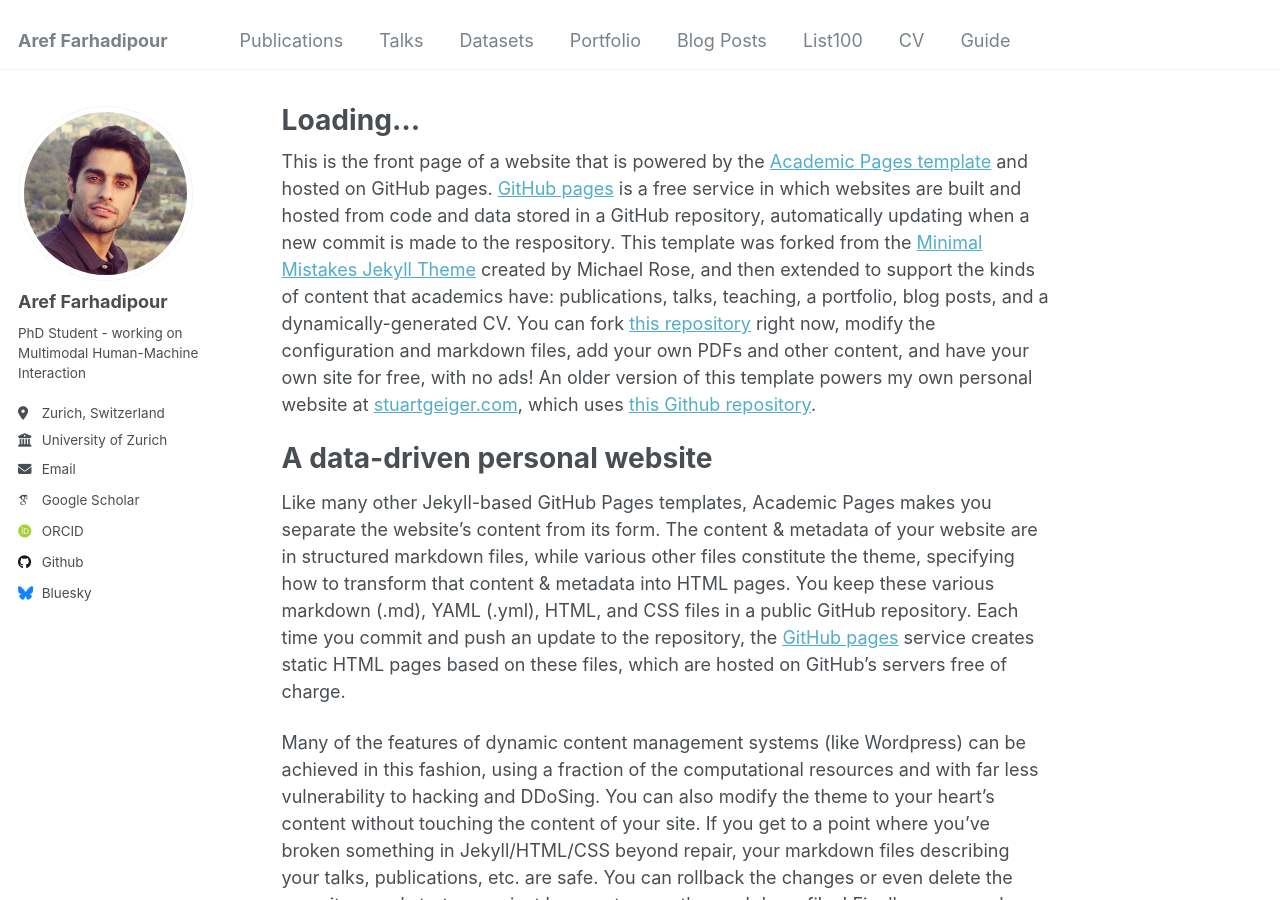
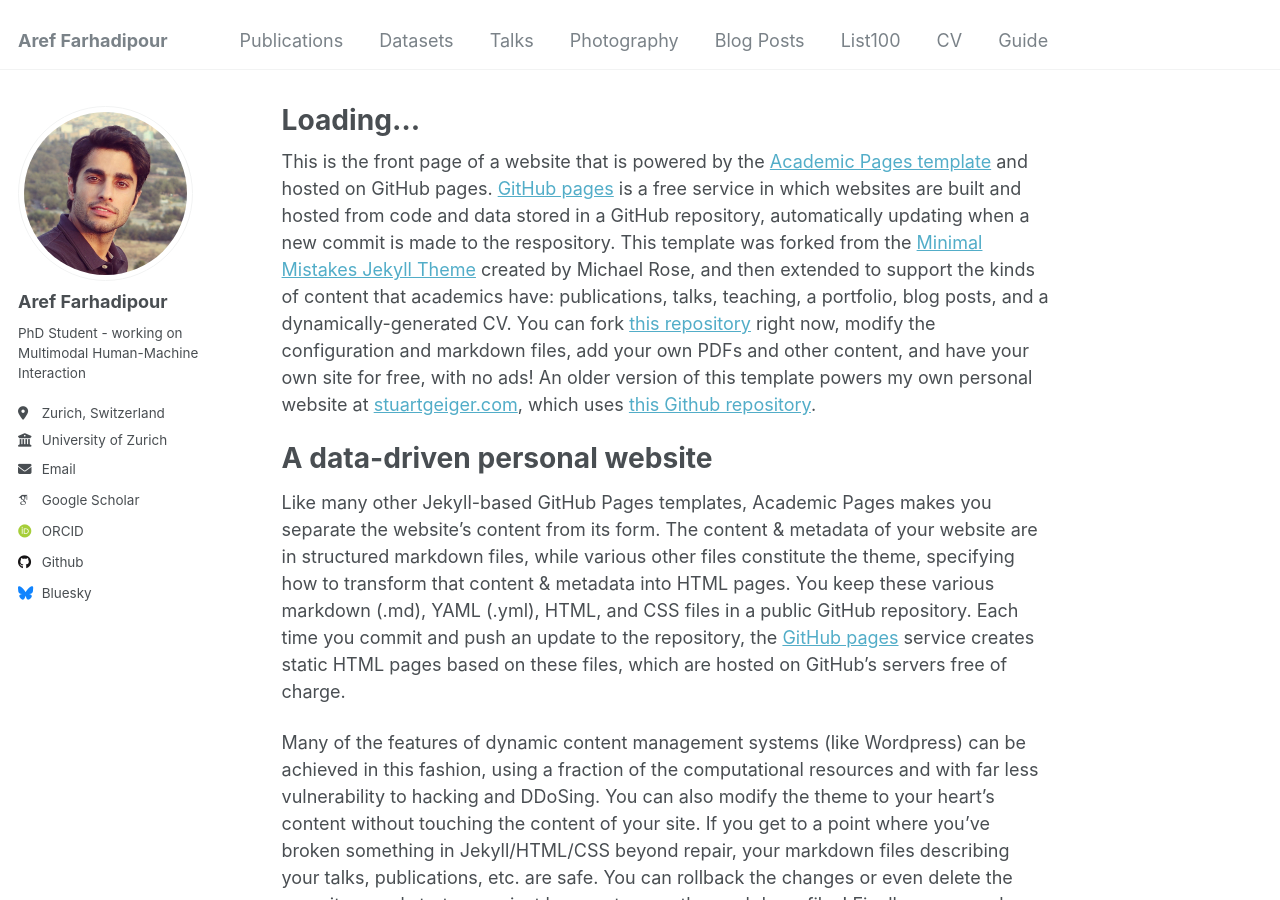
Before and after one commit to areffarhadi/areffarhadi.github.io, a Jekyll site: the page built from _pages/about.md, in a window 1280 px wide and 900 px high. Built offline with Jekyll 4.4.1, drawn with Linux system fonts in a browser that asks for light colours; some web fonts are replaced.

Commit message:
Update navigation.yml

```diff
--- a/_data/navigation.yml
+++ b/_data/navigation.yml
@@ -8,13 +8,13 @@ main:
   - title: "Publications"
     url: /publications/
 
+  - title: "Datasets"
+    url: /Datasets/
+
   - title: "Talks"
     url: /talks/
 
-  - title: "Datasets"
-    url: /Datasets/
-
-  - title: "Portfolio"
+  - title: "Photography"
     url: /portfolio/
 
   - title: "Blog Posts"
```
